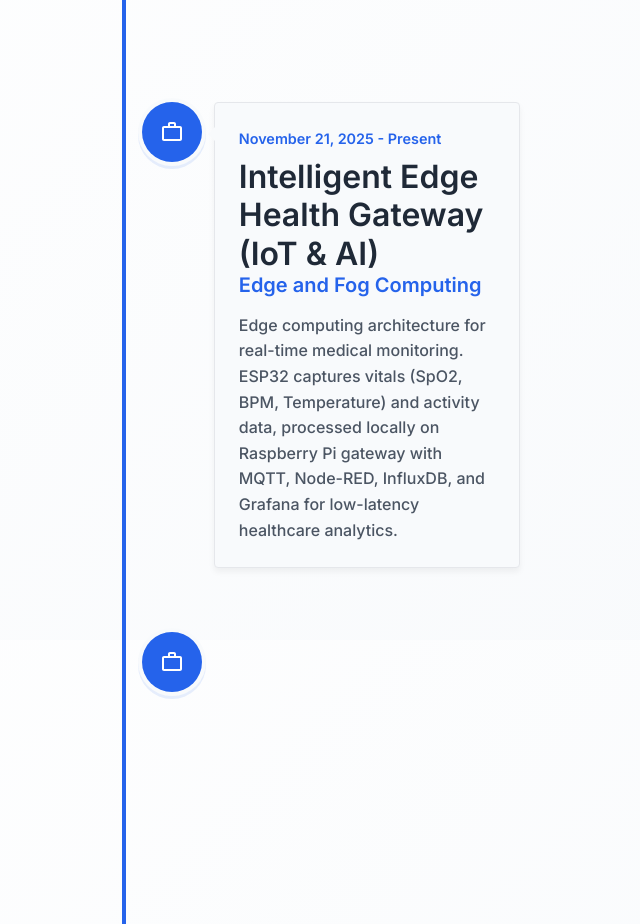
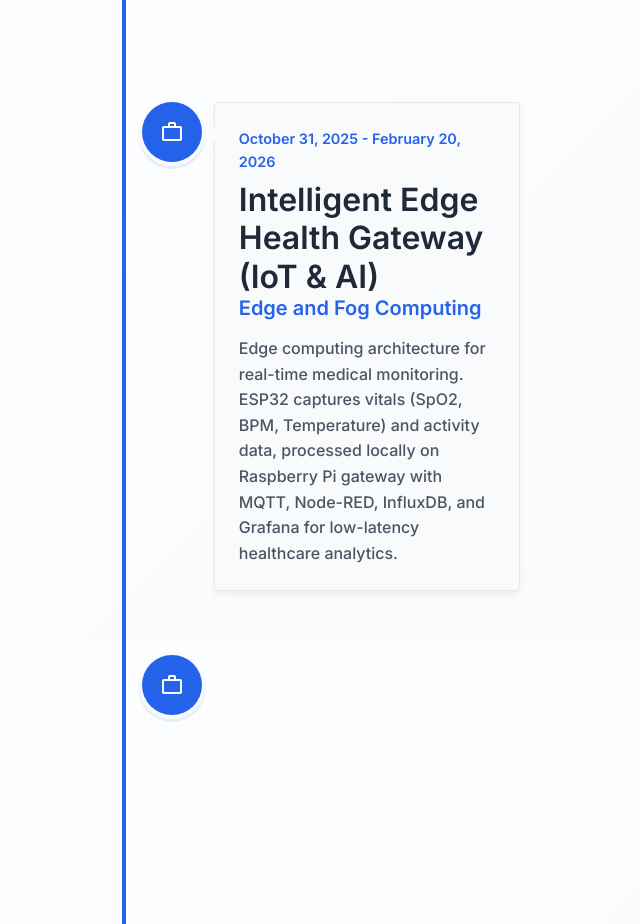
Before and after one commit to boubnacer/nacer-portfolio, a React (Create React App) app: page / in a window 1280 px wide. Shown: the part 4160-5084 px from the top of the page, without its empty margins (516-1156 px from the left). Built offline with nearby package versions, Linux system fonts and the light colour scheme.

Commit message:
correct project delay

```diff
--- a/src/data.js
+++ b/src/data.js
@@ -166,7 +166,7 @@ export const timelineElements = [
     descreption:
       "Edge computing architecture for real-time medical monitoring. ESP32 captures vitals (SpO2, BPM, Temperature) and activity data, processed locally on Raspberry Pi gateway with MQTT, Node-RED, InfluxDB, and Grafana for low-latency healthcare analytics.",
     buttonText: "View Project",
-    date: "November 21, 2025 - Present",
+    date: "October 31, 2025 - February 20, 2026",
     icon: "work",
   },
   {
```
Also changed, not shown: 1 other file (tests, documents, lock files or other folders).
